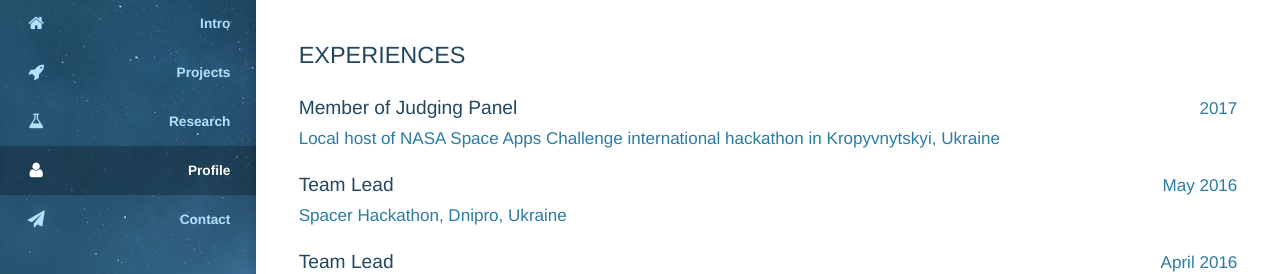
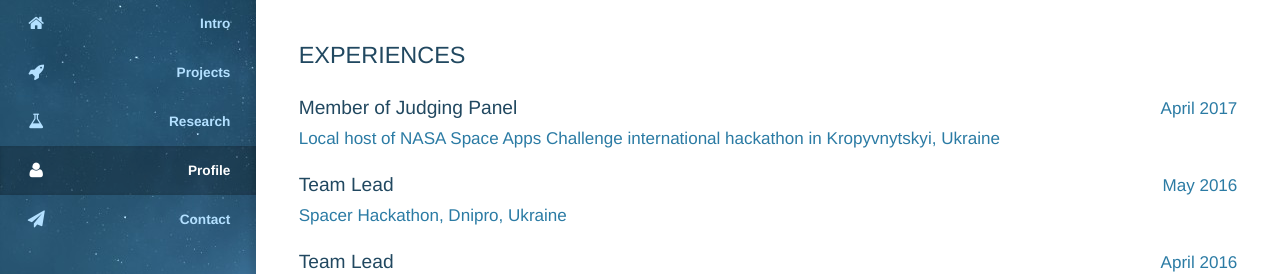
Before and after one commit to nomad-vagabond/vp-site, a Jekyll site: the page built from index.html, in a window 1280 px wide and 900 px high, scrolled down 4675 px. Shown: the part 161-435 px from the top of the window. Built offline with Jekyll 4.4.1, drawn with Linux system fonts in a browser that asks for light colours; some web fonts are replaced.

Commit message:
Add month specification to judging experience

```diff
--- a/_includes/sections/profile.html
+++ b/_includes/sections/profile.html
@@ -58,7 +58,7 @@
         <table>
           <tr>
             <td class="title">Member of Judging Panel</td>
-            <td class="time">2017</td>
+            <td class="time">April 2017</td>
           </tr>
         </table>
         <p>Local host of NASA Space Apps Challenge international hackathon in Kropyvnytskyi, Ukraine
```
